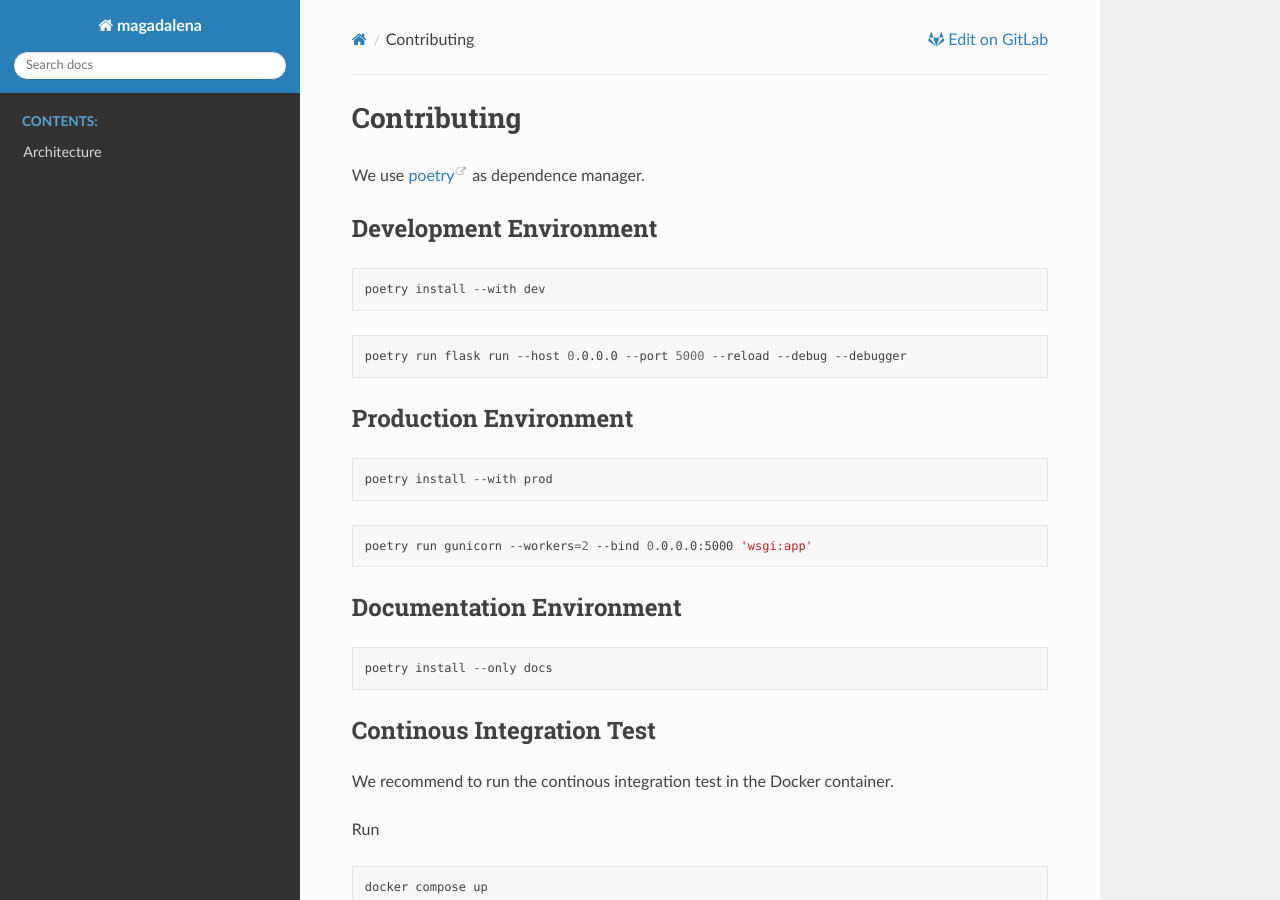
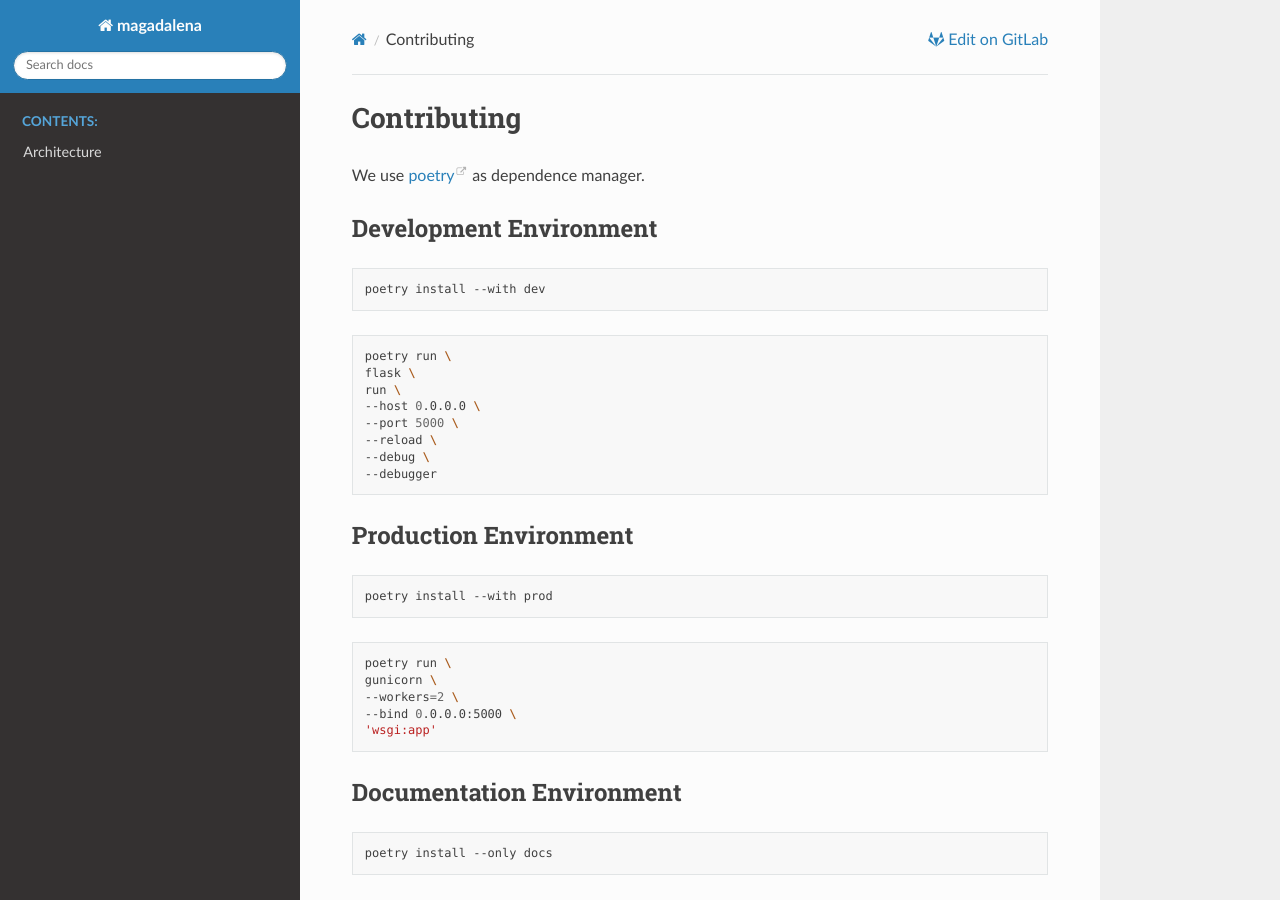
Before and after one commit to gesiscss/magdalena, a Sphinx documentation site: the page built from docs/source/contributing.rst, in a window 1280 px wide and 900 px high. Built offline with Sphinx 7.4.7 and the Read the Docs theme 2.0.0, drawn with Linux system fonts in a browser that asks for light colours.

Commit message:
Update documentation

```diff
--- a/docs/source/contributing.rst
+++ b/docs/source/contributing.rst
@@ -12,7 +12,14 @@ Development Environment
 
 .. code:: bash
 
-    poetry run flask run --host 0.0.0.0 --port 5000 --reload --debug --debugger
+    poetry run \
+    flask \
+    run \
+    --host 0.0.0.0 \
+    --port 5000 \
+    --reload \
+    --debug \
+    --debugger
 
 Production Environment
 ----------------------
@@ -23,7 +30,11 @@ Production Environment
 
 .. code:: bash
 
-    poetry run gunicorn --workers=2 --bind 0.0.0.0:5000 'wsgi:app'
+    poetry run \
+    gunicorn \
+    --workers=2 \
+    --bind 0.0.0.0:5000 \
+    'wsgi:app'
 
 Documentation Environment
 -------------------------
--- a/wsgi.py
+++ b/wsgi.py
@@ -1,4 +1,4 @@
-from .app import app
+from magdalena.app import app
 
 if __name__ == "__main__":
     app.run()
```
